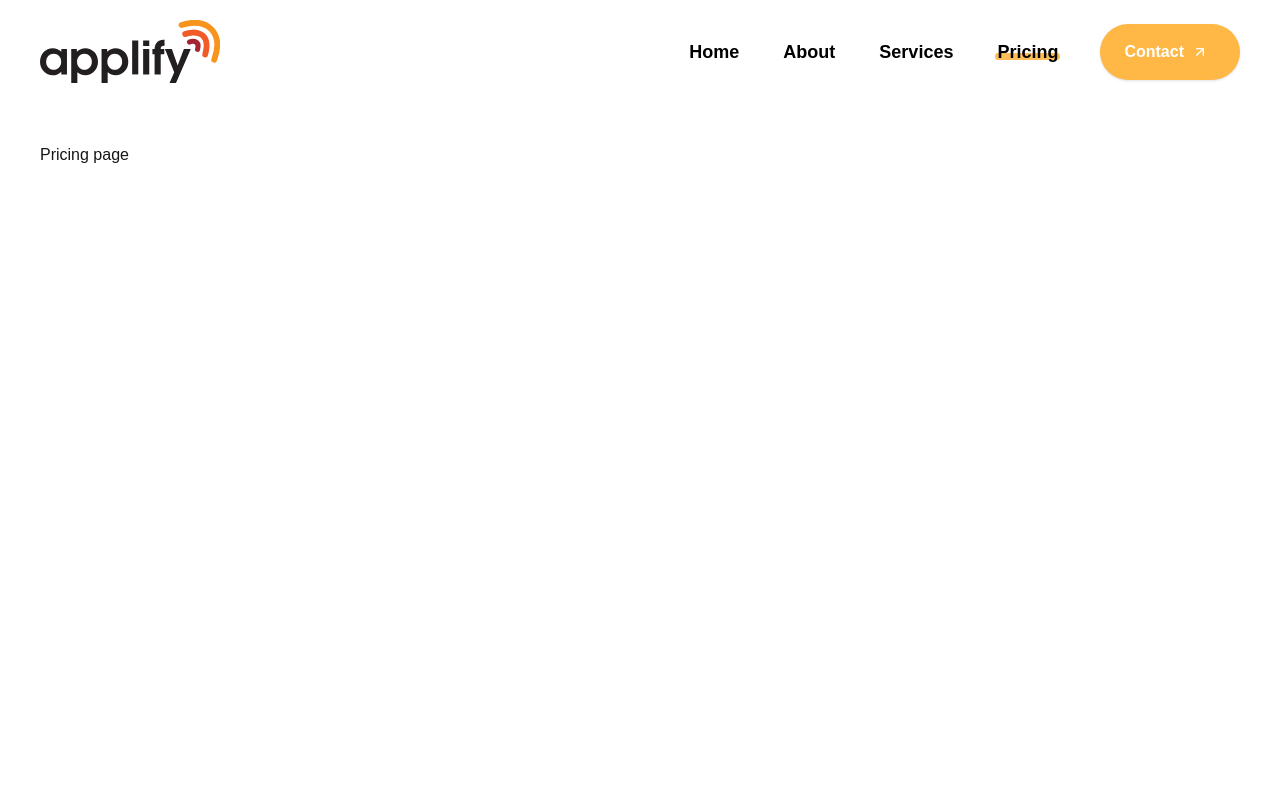
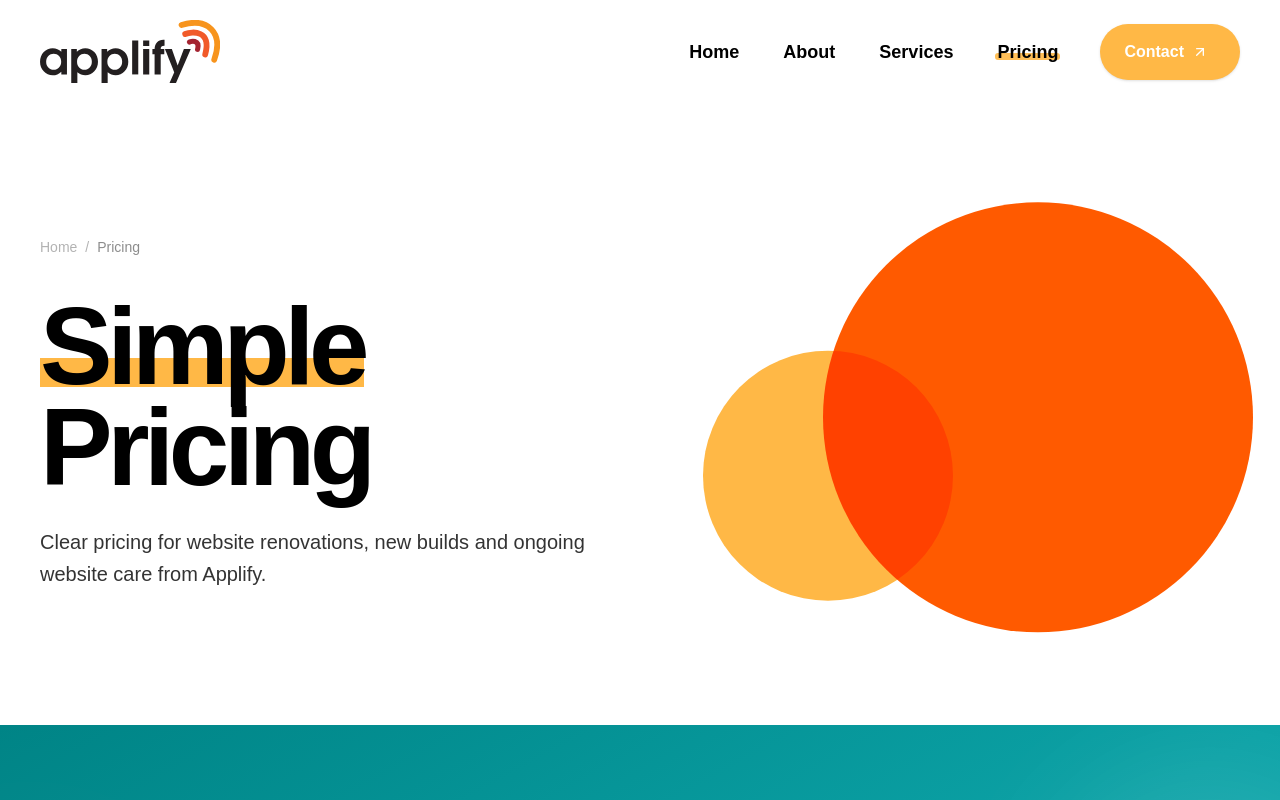
Before and after one commit to jono-au/applify, a Next.js app: page /pricing in a window 1280 px wide. Shown: the top 800 px of the page. Built offline with nearby package versions, Linux system fonts and the light colour scheme.

Commit message:
add hero and footer pricing page

```diff
--- a/app/pricing/page.tsx
+++ b/app/pricing/page.tsx
@@ -1,4 +1,6 @@
 import type { Metadata } from "next";
+import InternalPageHero from "@/components/ui/InternalPageHero";
+import Footer from "@/components/layout/Footer";
 
 export const metadata: Metadata = {
   title: "Website Pricing & Care Plans",
@@ -8,8 +10,14 @@ export const metadata: Metadata = {
 
 export default function PricingPage() {
   return (
-    <main className="p-10">
-      <h1>Pricing page</h1>
-    </main>
+    <>
+      <InternalPageHero
+        title="Simple Pricing"
+        highlightText="Simple"
+        description="Clear pricing for website renovations, new builds and ongoing website care from Applify."
+        breadcrumbs={[{ label: "Home", href: "/" }, { label: "Pricing" }]}
+      />
+      <Footer />
+    </>
   );
 }
```
